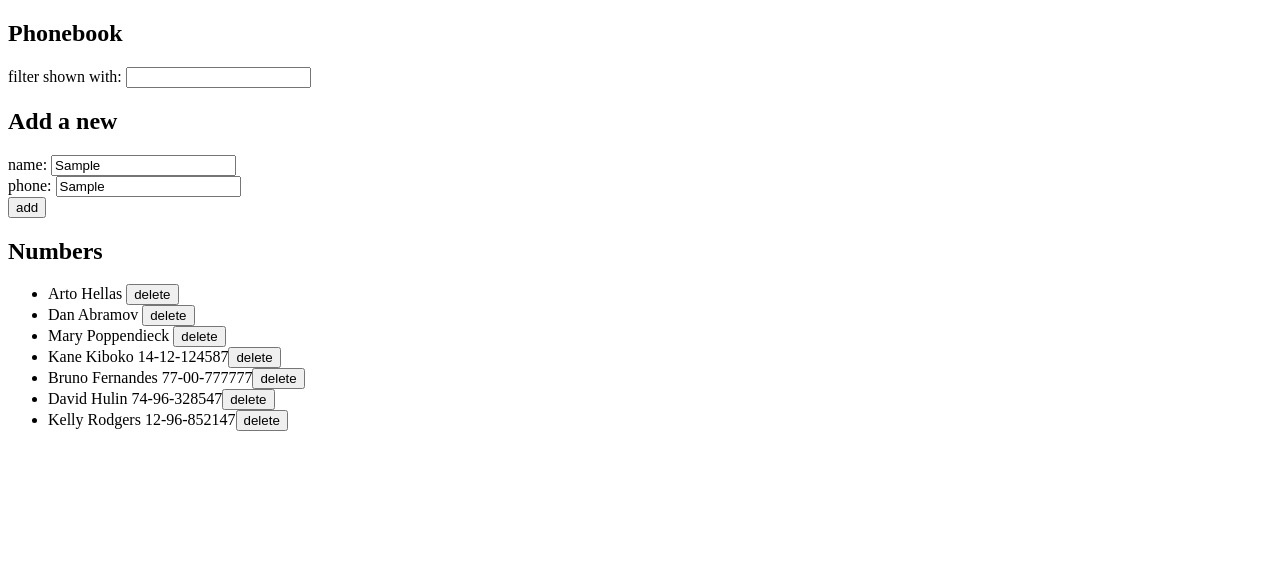
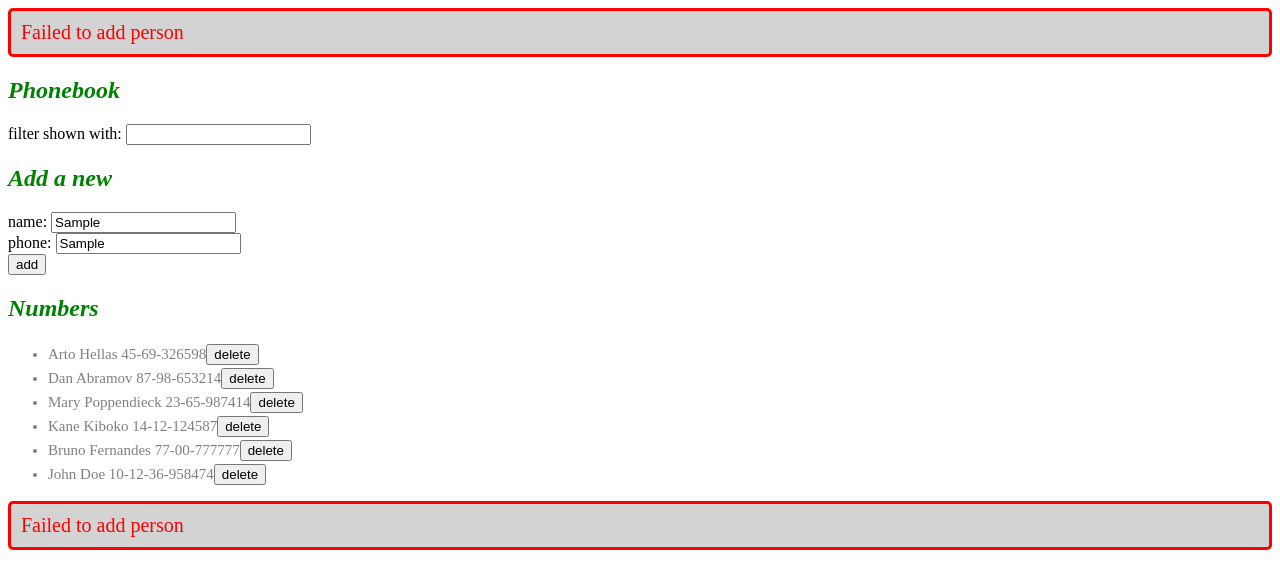
Before and after one commit to Lynnette-jk/react-full, a React (Create React App) app in the folder part2/phonebook/: page / in a window 1280 px wide. Both pictures are taken after typing "Sample", "Sample" into the empty fields and a click on the button "add". Shown: the top 588 px of the page. Built offline with nearby package versions, Linux system fonts and the light colour scheme; no server answers; data requests are answered from the project's data file.

Commit message:
exercise 2.16

```diff
--- a/part2/phonebook/db.json
+++ b/part2/phonebook/db.json
@@ -3,17 +3,20 @@
     {
       "name": "Arto Hellas",
       "number": "040-123456",
-      "id": 1
+      "id": 1,
+      "phone": "45-69-326598"
     },
     {
       "name": "Dan Abramov",
       "number": "12-43-234345",
-      "id": 3
+      "id": 3,
+      "phone": "87-98-653214"
     },
     {
       "name": "Mary Poppendieck",
       "number": "39-23-6423122",
-      "id": 4
+      "id": 4,
+      "phone": "23-65-987414"
     },
     {
       "name": "Kane Kiboko",
@@ -28,16 +31,10 @@
       "id": 6
     },
     {
-      "name": "David Hulin",
-      "phone": "74-96-328547",
-      "important": true,
-      "id": 7
-    },
-    {
-      "name": "Kelly Rodgers",
-      "phone": "12-96-852147",
+      "name": "John Doe",
+      "phone": "10-12-36-958474",
       "important": false,
-      "id": 8
+      "id": 9
     }
   ]
 }
--- a/part2/phonebook/src/App.js
+++ b/part2/phonebook/src/App.js
@@ -39,12 +39,25 @@ const Persons = ({ persons, deletePerson }) => {
     </ul>
   )
 }
+const Notification = ({ message }) => {
+  if (message === null) {
+    return null
+  }
+
+  return (
+    <div className='error'>
+      {message}
+    </div>
+  )
+}
 
 const App = () => {
   const [persons, setPersons] = useState([])
   const [newName, setNewName] = useState('')
   const [newPhone, setNewPhone] = useState('')
   const [searchQuery, setSearchQuery] = useState('')
+  const [errorMessage, setErrorMessage] = useState(null)
+  const [successMessage, setSuccessMessage] = useState(null)
 
   useEffect(() => {
     personsService.getAll().then(initialPersons => {
@@ -85,6 +98,16 @@ const App = () => {
           )
           setNewName('')
           setNewPhone('')
+          setSuccessMessage(`Updated ${updatedPerson.name}'s phone number`)
+          setTimeout(() => {
+            setSuccessMessage(null)
+          }, 5000)
+        })
+        .catch(error => {
+          setErrorMessage(`Information of ${existingPerson.name} has already been removed from server`)
+          setTimeout(() => {
+            setErrorMessage(null)
+          }, 5000)
         })
     }
     return
@@ -100,6 +123,16 @@ const App = () => {
       setPersons(persons.concat(response))
       setNewName('')
       setNewPhone('')
+      setSuccessMessage(`Added ${response.name} to phonebook`)
+      setTimeout(() => {
+        setSuccessMessage(null)
+      }, 5000)
+    })
+    .catch(error => {
+      setErrorMessage('Failed to add person')
+      setTimeout(() => {
+        setErrorMessage(null)
+      }, 5000)
     })
   }
 
@@ -118,6 +151,10 @@ const App = () => {
     if (window.confirm(`Delete ${name}?`)) {
       removePerson(id);
       setPersons(persons.filter(person => person.id !== id));
+      setSuccessMessage(`${name} deleted from phonebook`);
+          setTimeout(() => {
+            setSuccessMessage(null);
+          }, 5000);
     }
   };
 
@@ -129,12 +166,15 @@ const App = () => {
 
   return (
     <div>
+      {successMessage && <div className="success">{successMessage}</div>}
+      {errorMessage && <div className="error">{errorMessage}</div>}
       <h2>Phonebook</h2>
       <Filter searchQuery={searchQuery} handleSearchQueryChange={handleSearchQueryChange} />
       <h2>Add a new</h2>
       <PersonForm newName={newName} newPhone={newPhone} handleNameChange={handleNameChange} handlePhoneChange={handlePhoneChange} addPerson={addPerson} />
       <h2>Numbers</h2>
       <Persons persons={filteredPersons} deletePerson={deletePerson} />
+      <Notification message={errorMessage} />
     </div>
   )
 }
--- /dev/null
+++ b/part2/phonebook/src/index.css
@@ -0,0 +1,27 @@
+h2 {
+    color: green;
+    font-style: italic;
+  }
+  li {
+    color: grey;
+    padding-top: 3px;
+    font-size: 15px;
+  }
+  .error {
+    color: red;
+    background: lightgrey;
+    font-size: 20px;
+    border-style: solid;
+    border-radius: 5px;
+    padding: 10px;
+    margin-bottom: 10px;
+  }
+  .success {
+    color: green;
+    background: lightgrey;
+    font-size: 20px;
+    border-style: solid;
+    border-radius: 5px;
+    padding: 10px;
+    margin-bottom: 10px;
+  }
--- a/part2/phonebook/src/index.js
+++ b/part2/phonebook/src/index.js
@@ -1,5 +1,6 @@
 import ReactDOM from 'react-dom'
 import App from './App'
+import './index.css'
 
 ReactDOM.render(
   <App />,
```
